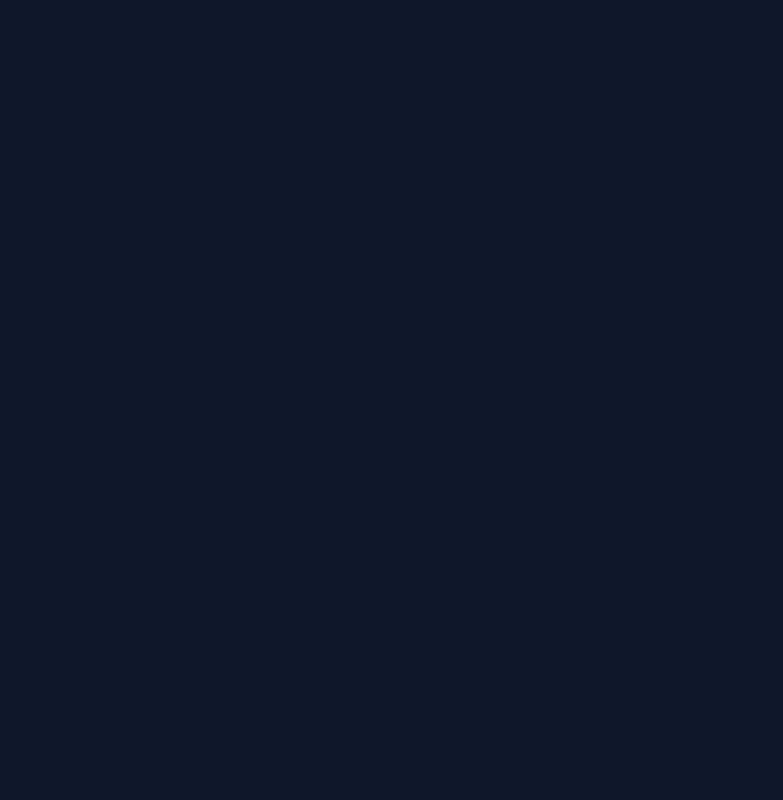
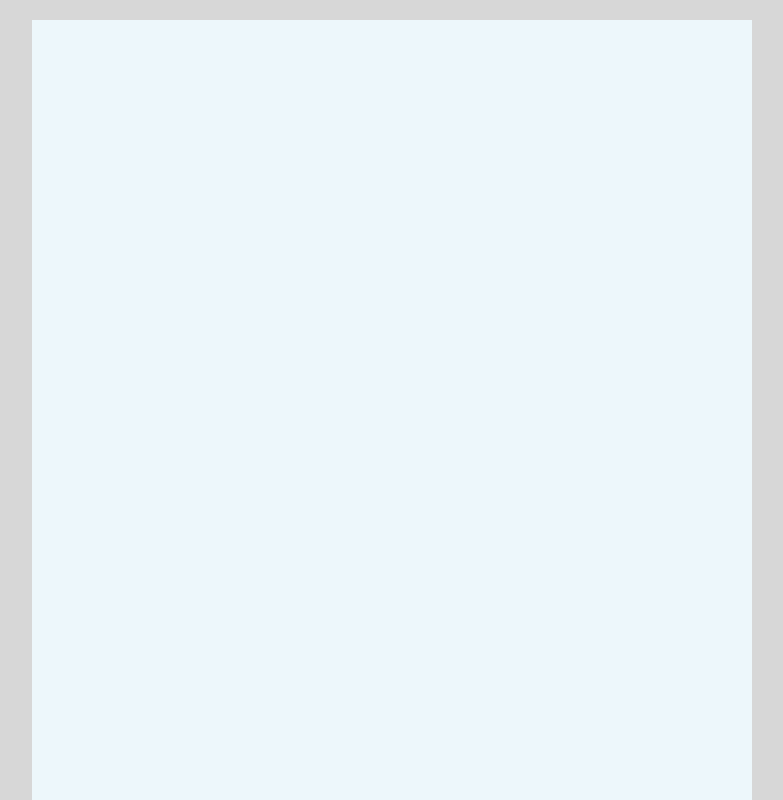
Before and after one commit to jeelan12545-a11y/prayer--display, a React (Vite) app: page / in a window 1280 px wide. Shown: the top 800 px of the page, without its empty margins (248-1031 px from the left). Built offline with nearby package versions, Linux system fonts and the light colour scheme.

Commit message:
Create base display frame

```diff
--- a/src/index.css
+++ b/src/index.css
@@ -1,10 +1,22 @@
-body {
-  margin: 0;
-  background: #0f172a;
-  color: white;
-  font-family: Arial, sans-serif;
+*{
+  margin:0;
+  padding:0;
+  box-sizing:border-box;
 }
 
-* {
-  box-sizing: border-box;
+body{
+  background:#d7d7d7;
 }
+
+.display-page{
+  min-height:100vh;
+  display:flex;
+  justify-content:center;
+  padding:20px 0;
+}
+
+.display-frame{
+  width:720px;
+  min-height:1500px;
+  background:#edf7fb;
+}
```
